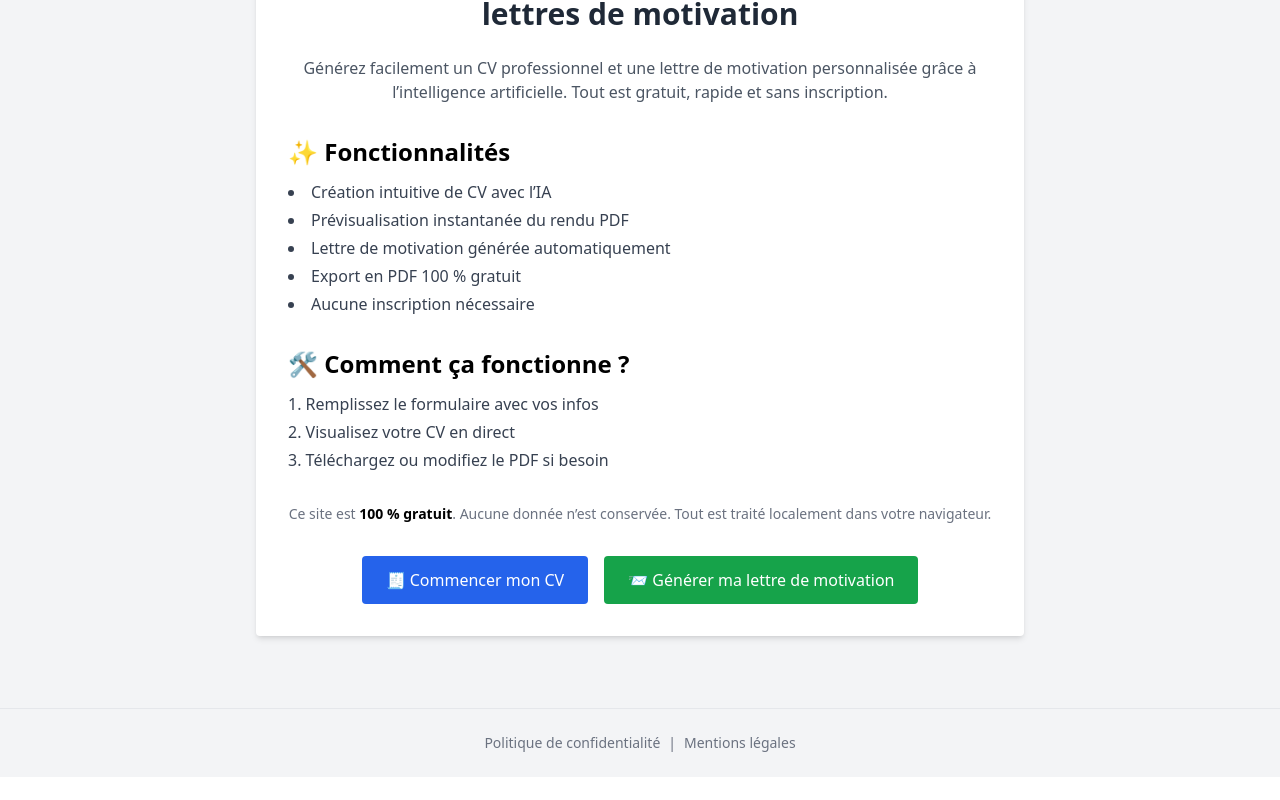
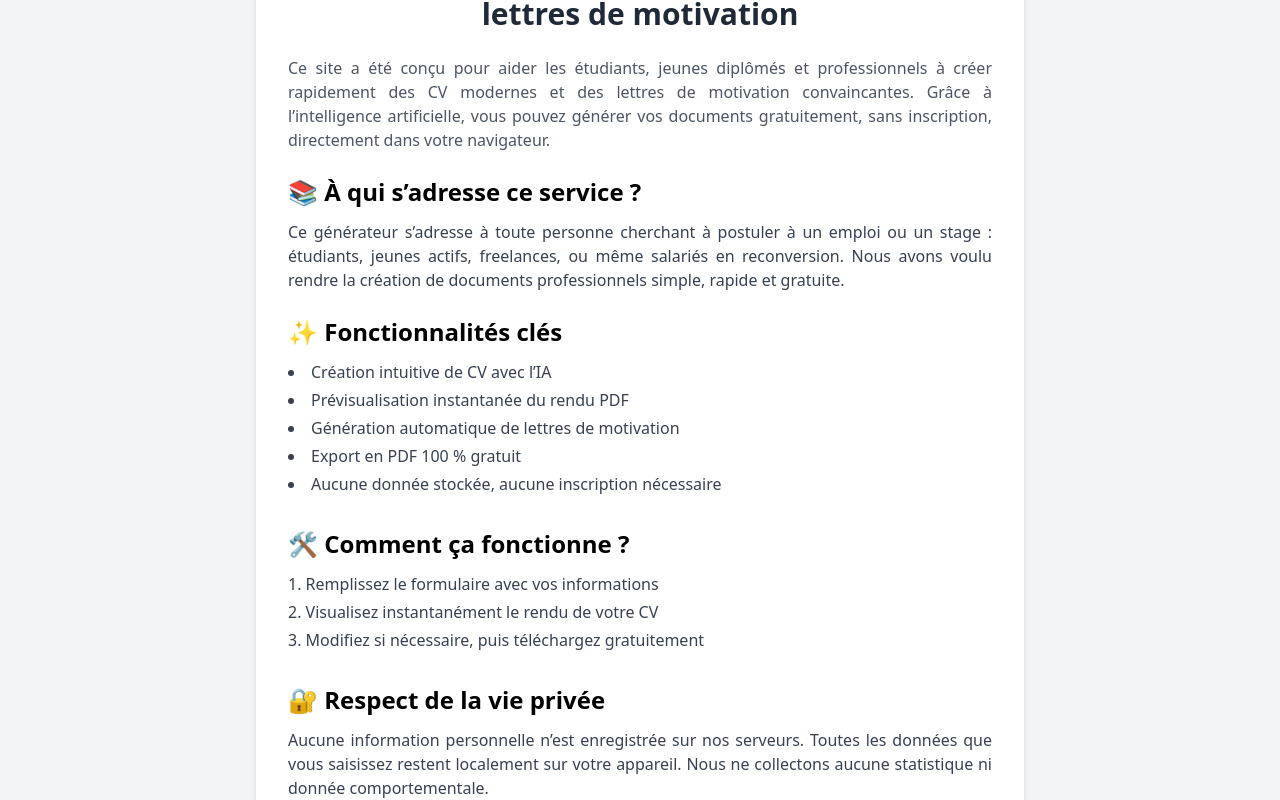
Before and after one commit to Valant41/cv-generator, a React (Vite) app: page / in a window 1280 px wide. Shown: the part 200-1000 px from the top of the page. Before the commit the page ends 977 px from the top, so only its background shows below. Built offline with nearby package versions, Linux system fonts and the light colour scheme; what @react-pdf/renderer would draw is missing.

Commit message:
Modification page d acceuil

```diff
--- a/src/components/Home.jsx
+++ b/src/components/Home.jsx
@@ -6,35 +6,51 @@ export default function Home() {
       <h1 className="text-3xl font-extrabold text-center text-gray-800 mb-6">
         🎯 Bienvenue sur notre générateur de CV et de lettres de motivation
       </h1>
-      <p className="text-gray-600 text-center mb-8">
-        Générez facilement un CV professionnel et une lettre de motivation
-        personnalisée grâce à l’intelligence artificielle. Tout est gratuit,
-        rapide et sans inscription.
+      <p className="text-gray-600 text-justify mb-6">
+        Ce site a été conçu pour aider les étudiants, jeunes diplômés et professionnels à créer rapidement des CV modernes et des lettres de motivation convaincantes. Grâce à l’intelligence artificielle, vous pouvez générer vos documents gratuitement, sans inscription, directement dans votre navigateur.
+      </p>
+
+      <h2 className="text-2xl font-semibold mb-3">📚 À qui s’adresse ce service ?</h2>
+      <p className="text-gray-700 mb-6 text-justify">
+        Ce générateur s’adresse à toute personne cherchant à postuler à un emploi ou un stage : étudiants, jeunes actifs, freelances, ou même salariés en reconversion. Nous avons voulu rendre la création de documents professionnels simple, rapide et gratuite.
       </p>
 
       <div className="mb-8">
-        <h2 className="text-2xl font-semibold mb-3">✨ Fonctionnalités</h2>
+        <h2 className="text-2xl font-semibold mb-3">✨ Fonctionnalités clés</h2>
         <ul className="list-disc list-inside text-gray-700 space-y-1">
           <li>Création intuitive de CV avec l’IA</li>
           <li>Prévisualisation instantanée du rendu PDF</li>
-          <li>Lettre de motivation générée automatiquement</li>
+          <li>Génération automatique de lettres de motivation</li>
           <li>Export en PDF 100 % gratuit</li>
-          <li>Aucune inscription nécessaire</li>
+          <li>Aucune donnée stockée, aucune inscription nécessaire</li>
         </ul>
       </div>
 
       <div className="mb-8">
         <h2 className="text-2xl font-semibold mb-3">🛠️ Comment ça fonctionne ?</h2>
         <ol className="list-decimal list-inside text-gray-700 space-y-1">
-          <li>Remplissez le formulaire avec vos infos</li>
-          <li>Visualisez votre CV en direct</li>
-          <li>Téléchargez ou modifiez le PDF si besoin</li>
+          <li>Remplissez le formulaire avec vos informations</li>
+          <li>Visualisez instantanément le rendu de votre CV</li>
+          <li>Modifiez si nécessaire, puis téléchargez gratuitement</li>
         </ol>
       </div>
 
+      <div className="mb-8">
+        <h2 className="text-2xl font-semibold mb-3">🔐 Respect de la vie privée</h2>
+        <p className="text-gray-700 text-justify">
+          Aucune information personnelle n’est enregistrée sur nos serveurs. Toutes les données que vous saisissez restent localement sur votre appareil. Nous ne collectons aucune statistique ni donnée comportementale.
+        </p>
+      </div>
+
+      <div className="mb-8">
+        <h2 className="text-2xl font-semibold mb-3">📣 Pourquoi ce site existe ?</h2>
+        <p className="text-gray-700 text-justify">
+          Ce projet a été développé dans un but éducatif et d’entraide. L’objectif est d’aider un maximum de personnes à décrocher un emploi en leur fournissant gratuitement des outils simples, efficaces et professionnels.
+        </p>
+      </div>
+
       <p className="text-sm text-gray-500 text-center mb-8">
-        Ce site est <strong className="text-black">100 % gratuit</strong>. Aucune donnée n’est conservée.
-        Tout est traité localement dans votre navigateur.
+        Ce site est <strong className="text-black">100 % gratuit</strong>. Aucune donnée n’est conservée. Tout est traité localement dans votre navigateur.
       </p>
 
       <div className="flex flex-col sm:flex-row justify-center gap-4">
```
